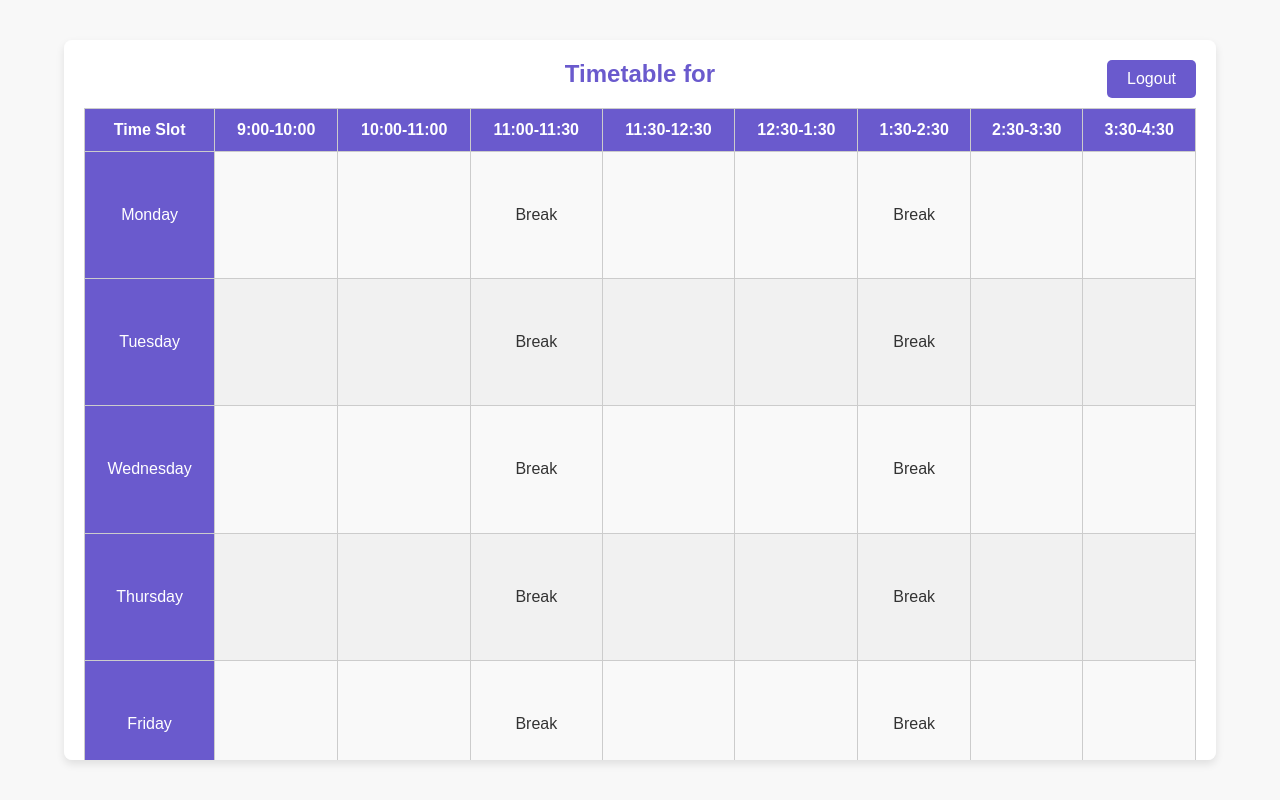
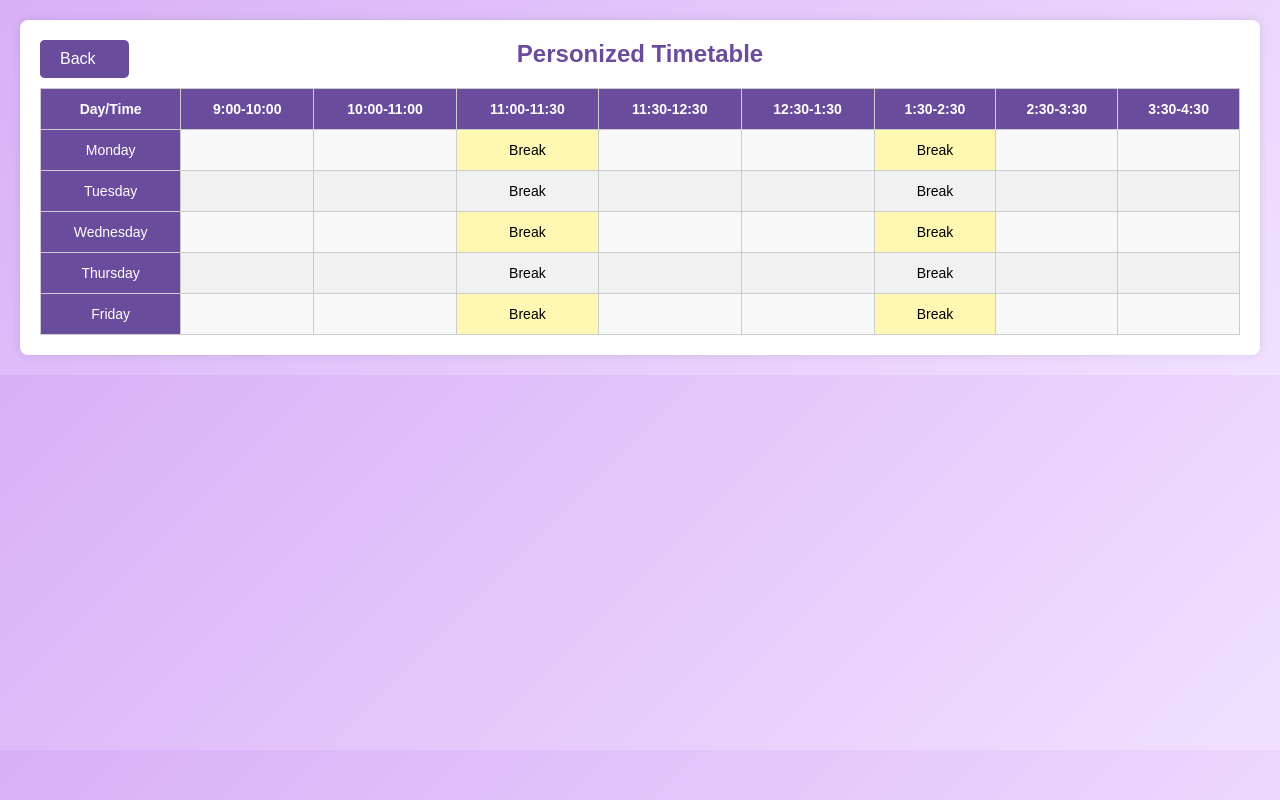
Before and after one commit to Vraddhi/dbms, a Flask app: page /teacher-view-timetable in a window 1280 px wide. Run offline with Flask 3, Linux system fonts and the light colour scheme; the visitor is signed in with stand-in values (Sample User, id 1); a database or web service that is not in the repository returns one stand-in record (values such as "Sample title").

Commit message:
AlLCSSDONE

```diff
--- a/main.py
+++ b/main.py
@@ -16,7 +16,7 @@
 app.secret_key = 'your_secret_key'
 
 client = MongoClient("mongodb://localhost:27017/")
-db = client["DBMS_LAB"]
+db = client["management_dbms"]
 overtime_collection = db["teacher_overtime"]
 timetable_collection=db['timetable']
 users_collection = db["users"]
--- a/templates/teacher-view-timetable.html
+++ b/templates/teacher-view-timetable.html
@@ -1,4 +1,3 @@
-
 <!DOCTYPE html>
 <html lang="en">
 <head>
@@ -16,26 +15,19 @@
         /* Body and container styling */
         body {
             font-family: Arial, sans-serif;
-            background-color: #f8f8f8;
-            color: #333;
-            display: flex;
-            justify-content: center;
-            align-items: center;
-            height: 100vh;
+            background: linear-gradient(135deg, #D8B0F7, #F1E1FF);
             padding: 20px;
+            margin: 0;
         }
 
         .container {
-            width: 90vw; /* Adjusted to make the table wider */
-            height: 90vh; /* Adjusted to take up most of the vertical space */
-            max-width: 1200px;
+            max-width: 1400px;
             margin: 0 auto;
-            background-color: white;
+            background: white;
+            padding: 20px;
             border-radius: 8px;
-            box-shadow: 0 4px 8px rgba(0, 0, 0, 0.1);
-            padding: 20px;
+            box-shadow: 0 0 10px rgba(0,0,0,0.1);
             position: relative;
-            overflow: auto; /* Ensures scrollability for large tables */
         }
 
         /* Header Styling */
@@ -43,16 +35,15 @@
             font-size: 24px;
             text-align: center;
             margin-bottom: 20px;
-            color: #6A5ACD;  /* SlateBlue (Purple) */
+            color: #6A4C9C;
         }
 
-        /* Logout button styling */
-        .logout-btn {
+        /* Logout and Back button styling */
+        .logout-btn, .back-btn {
             position: absolute;
             top: 20px;
-            right: 20px;
             padding: 10px 20px;
-            background-color: #6A5ACD; /* SlateBlue (Purple) */
+            background-color: #6A4C9C;
             color: white;
             border: none;
             border-radius: 5px;
@@ -60,26 +51,30 @@
             font-size: 16px;
         }
 
-        .logout-btn:hover {
-            background-color: #4B0082; /* Indigo (Purple) for hover effect */
+        .logout-btn:hover, .back-btn:hover {
+            background-color: #4B0082;
+        }
+
+        .back-btn {
+            left: 20px;
         }
 
         /* Table styling */
         table {
             width: 100%;
-            height: 100%; /* Ensures the table takes up the available space */
             border-collapse: collapse;
             margin-top: 20px;
+            font-size: 14px;
         }
 
         th, td {
             padding: 12px;
             text-align: center;
-            border: 1px solid #ccc; /* Border around each cell */
+            border: 1px solid #ccc;
         }
 
         th {
-            background-color: #6A5ACD;  /* SlateBlue (Purple) */
+            background-color: #6A4C9C;
             color: white;
             font-weight: bold;
         }
@@ -89,30 +84,30 @@
         }
 
         tr:nth-child(even) td {
-            background-color: #f1f1f1; /* Light grey */
+            background-color: #f1f1f1;
         }
 
         tr:hover td {
-            background-color: #ececec; /* Hover effect for rows */
+            background-color: #ececec;
         }
 
         /* Purple color for the first column (weekdays) */
         tr td:first-child {
-            background-color: #6A5ACD; /* SlateBlue (Purple) */
-            color: white; /* White text */
+            background-color: #6A4C9C;
+            color: white;
         }
 
-        .subject-cell {
-            vertical-align: middle;
+        /* Light yellow background for break blocks */
+        .break-row {
+            background-color: #fff8b2;
         }
 
-        /* Light yellow background for break blocks (whole row) */
-        .break-row {
-            background-color: #fff8b2; /* Light yellow */
-            color: #333333; /* Ensures text is readable */
+        .break-row td {
+            color: #333;
+            font-style: italic;
         }
 
-        /* Responsiveness for smaller screens */
+        /* Responsiveness */
         @media (max-width: 768px) {
             .container {
                 padding: 15px;
@@ -131,17 +126,22 @@
 <body>
     <div class="container">
         <!-- Logout button -->
-        <a href="{{ url_for('logout') }}">
+        <a href="/logout">
             <button class="logout-btn">Logout</button>
         </a>
+        <!-- Back button -->
+        <a href="/teacher-entry">
+            <button class="back-btn">Back</button>
+        </a>
 
-        <h3 class="header">Timetable for {{ email }}</h3>
+        <!-- Page Header -->
+        <h3 class="header">Personized Timetable </h3>
 
-        <!-- Table for timetable -->
-        <table class="timetable">
+        <!-- Timetable Table -->
+        <table>
             <thead>
                 <tr>
-                    <th>Time Slot</th>
+                    <th>Day/Time</th>
                     <th>9:00-10:00</th>
                     <th>10:00-11:00</th>
                     <th>11:00-11:30</th>
@@ -154,26 +154,34 @@
             </thead>
             <tbody>
                 {% for day in ['Monday', 'Tuesday', 'Wednesday', 'Thursday', 'Friday'] %}
-                    <tr class="{{ 'break-row' if day == 'Monday' and ('11:00-11:30' in slots or '1:30-2:30' in slots) else '' }}">
+                <tr>
                     <td>{{ day }}</td>
-
                     {% for time_slot in ["9:00-10:00", "10:00-11:00", "11:00-11:30", "11:30-12:30", "12:30-1:30", "1:30-2:30", "2:30-3:30", "3:30-4:30"] %}
-                            <td class="subject-cell">
                         {% if time_slot == "11:00-11:30" or time_slot == "1:30-2:30" %}
-                                    <p>Break</p>  <!-- Filling break for these time slots -->
+                            <td class="break-row">Break</td>
                         {% else %}
-                                    {% set found = false %}
-                                    {% for slot in slots %}
-                                        {% if slot.slot == time_slot and slot.day == day %}
-                                            <p>{{ slot.course_name }}-Sem {{ slot.semester }}</p>
-                                            {% set found = true %}
+                            {% set course = slots | selectattr("slot", "equalto", time_slot) | selectattr("day", "equalto", day) | first %}
+                            {% if course %}
+                                {% if course.slot == "9:00-11:00" %}
+                                    <td colspan="2">
+                                        <strong>{{ course.course_name }}</strong><br>
+                                        Semester: {{ course.semester }}<br>
+                                    </td>
+                                {% elif course.slot == "1:30-3:30" %}
+                                    <td colspan="2">
+                                        <strong>{{ course.course_name }}</strong><br>
+                                        Semester: {{ course.semester }}<br>
+                                    </td>
+                                {% else %}
+                                    <td>
+                                        <strong>{{ course.course_name }}</strong><br>
+                                        Semester: {{ course.semester }}<br>
+                                    </td>
                                 {% endif %}
-                                    {% endfor %}
-                                    {% if not found %}
-                                        <p></p>  <!-- Empty cell when no course is found for the slot -->
+                            {% else %}
+                                <td></td>
                             {% endif %}
                         {% endif %}
-                            </td>
                     {% endfor %}
                 </tr>
                 {% endfor %}
```
Lines whose indentation alone changed are shown as unchanged.
